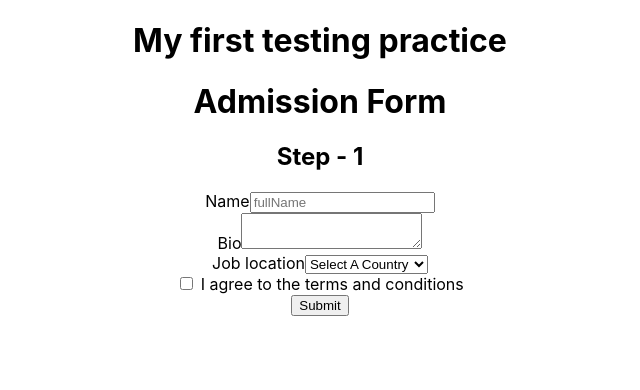
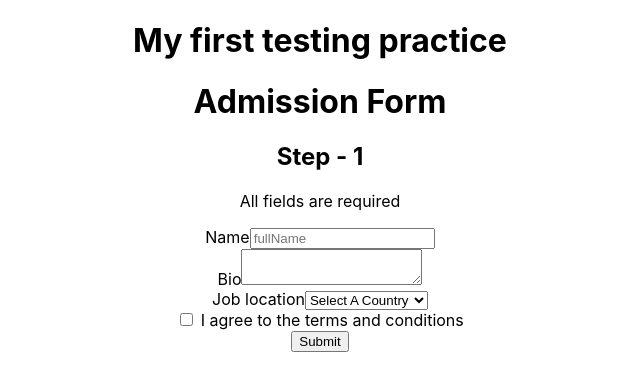
Before and after one commit to Rakib544/React-testing-practice, a React (Create React App) app: page / in a window 1280 px wide. Shown: the top 390 px of the page, without its empty margins (320-960 px from the left). Built offline with nearby package versions, Linux system fonts and the light colour scheme.

Commit message:
learn about getByText quiery mathod

```diff
--- a/src/components/from/form.tsx
+++ b/src/components/from/form.tsx
@@ -3,6 +3,7 @@ const Form = () => {
     <>
       <h1>Admission Form</h1>
       <h2>Step - 1</h2>
+      <p>All fields are required</p>
       <form>
         <div>
           <label htmlFor="name">Name</label>
```
Also changed, not shown: 1 other file (tests, documents, lock files or other folders).
